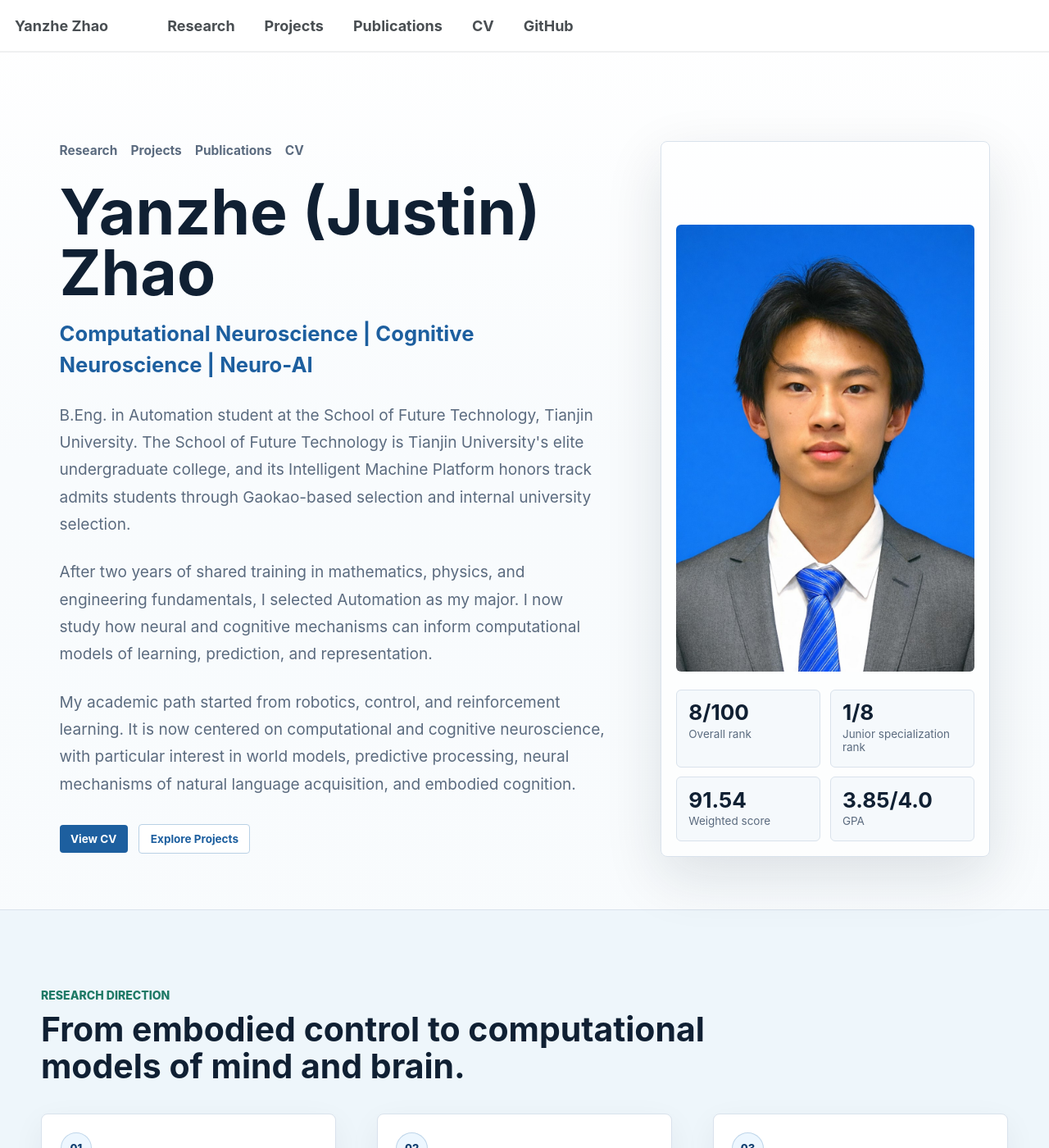
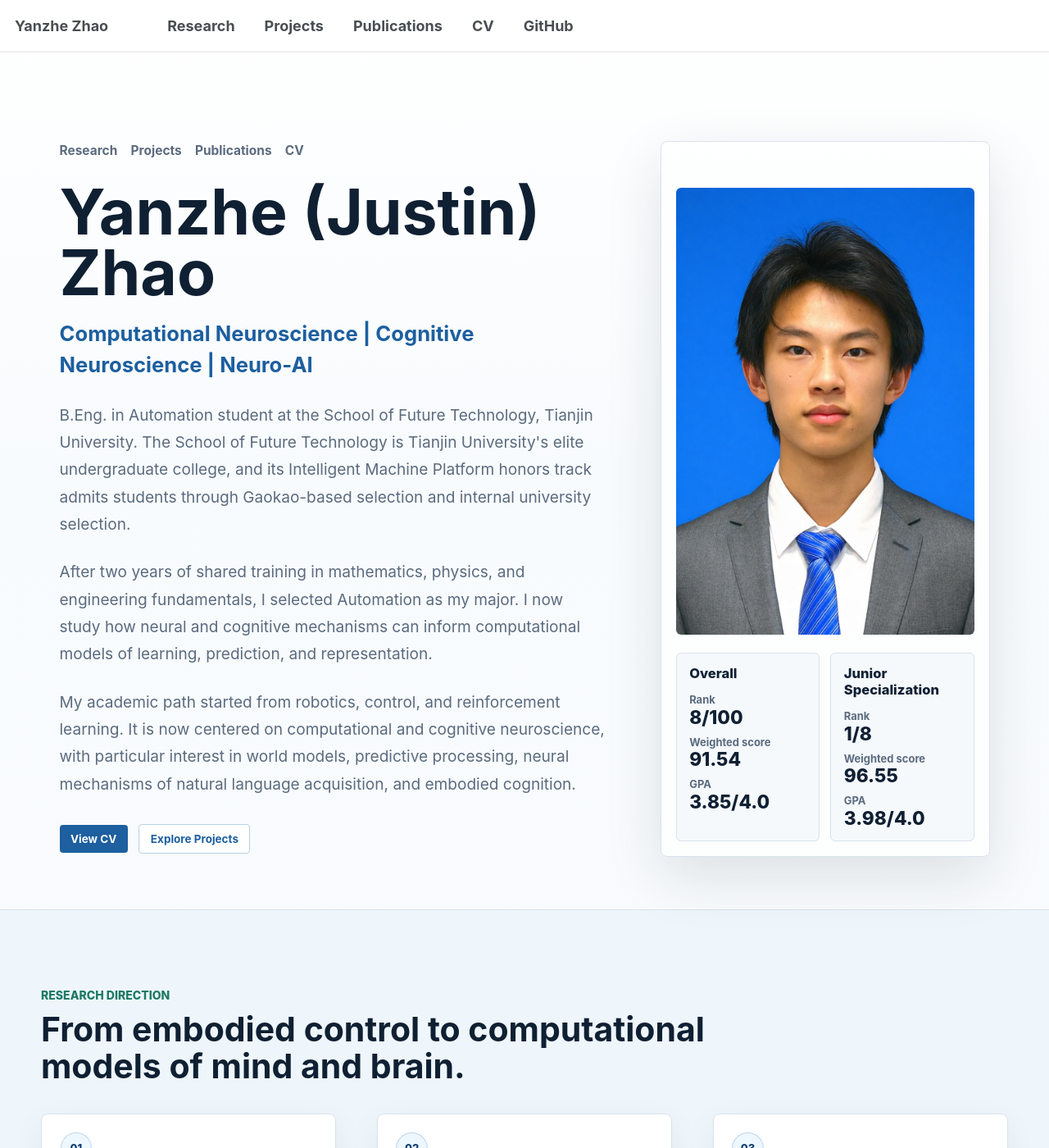
Before and after one commit to JustinZHAO-05/JustinZHAO-05.github.io, a Jekyll site: the page built from _pages/about.md, in a window 1280 px wide and 1400 px high. Shown: the whole window at 82% size. Built offline with Jekyll 4.4.1, drawn with Linux system fonts in a browser that asks for light colours; a script that is not in the unit is left out; some of the changed text lies outside the part shown.

Commit message:
Split academic standing by scope

```diff
--- a/_data/cv.json
+++ b/_data/cv.json
@@ -34,8 +34,10 @@
       "studyType": "Undergraduate",
       "startDate": "2023",
       "endDate": "Present",
-      "gpa": "3.85/4.0",
+      "gpa": "Overall 3.85/4.0; Junior specialization 3.98/4.0",
       "courses": [
+        "Overall standing: rank 8/100, weighted score 91.54, GPA 3.85/4.0",
+        "Junior specialization standing: rank 1/8, weighted score 96.55, GPA 3.98/4.0",
         "Elite first-two-year training in mathematics, physics, and engineering fundamentals",
         "Brain and Cognition",
         "Intelligent Medical Signal Processing",
--- a/_pages/about.md
+++ b/_pages/about.md
@@ -37,11 +37,23 @@ redirect_from:
   </div>
   <aside class="home-hero__profile" aria-label="Academic profile summary">
     <img src="/images/profile-web.jpg" alt="Yanzhe Zhao formal portrait">
-    <div class="fact-grid">
-      <div><strong>8/100</strong><span>Overall rank</span></div>
-      <div><strong>1/8</strong><span>Junior specialization rank</span></div>
-      <div><strong>91.54</strong><span>Weighted score</span></div>
-      <div><strong>3.85/4.0</strong><span>GPA</span></div>
+    <div class="standing-grid" aria-label="Academic standing summary">
+      <section class="standing-card">
+        <h2>Overall</h2>
+        <dl>
+          <div><dt>Rank</dt><dd>8/100</dd></div>
+          <div><dt>Weighted score</dt><dd>91.54</dd></div>
+          <div><dt>GPA</dt><dd>3.85/4.0</dd></div>
+        </dl>
+      </section>
+      <section class="standing-card">
+        <h2>Junior Specialization</h2>
+        <dl>
+          <div><dt>Rank</dt><dd>1/8</dd></div>
+          <div><dt>Weighted score</dt><dd>96.55</dd></div>
+          <div><dt>GPA</dt><dd>3.98/4.0</dd></div>
+        </dl>
+      </section>
     </div>
   </aside>
 </section>
@@ -115,11 +127,23 @@ redirect_from:
       <h3>School of Future Technology, Intelligent Machine Platform</h3>
       <p>The School of Future Technology is Tianjin University's elite undergraduate college. The Intelligent Machine Platform honors track admits students through Gaokao-based selection and internal university selection.</p>
       <p>The first two years provide shared training in mathematics, physics, and engineering fundamentals. After sophomore-year major selection, I chose Automation.</p>
-      <div class="training-feature__metrics">
-        <div><strong>8/100</strong><span>Overall rank</span></div>
-        <div><strong>1/8</strong><span>Junior specialization rank</span></div>
-        <div><strong>91.54</strong><span>Weighted score</span></div>
-        <div><strong>3.85/4.0</strong><span>GPA</span></div>
+      <div class="standing-grid" aria-label="Academic standing by scope">
+        <section class="standing-card">
+          <h4>Overall</h4>
+          <dl>
+            <div><dt>Rank</dt><dd>8/100</dd></div>
+            <div><dt>Weighted score</dt><dd>91.54</dd></div>
+            <div><dt>GPA</dt><dd>3.85/4.0</dd></div>
+          </dl>
+        </section>
+        <section class="standing-card">
+          <h4>Junior Specialization</h4>
+          <dl>
+            <div><dt>Rank</dt><dd>1/8</dd></div>
+            <div><dt>Weighted score</dt><dd>96.55</dd></div>
+            <div><dt>GPA</dt><dd>3.98/4.0</dd></div>
+          </dl>
+        </section>
       </div>
     </article>
 
--- a/_sass/layout/_profile_upgrade.scss
+++ b/_sass/layout/_profile_upgrade.scss
@@ -158,32 +158,53 @@ body {
   border-radius: 6px;
 }
 
-.fact-grid {
+.standing-grid {
   display: grid;
   grid-template-columns: repeat(2, minmax(0, 1fr));
-  gap: 0.65rem;
+  gap: 0.75rem;
 }
 
-.fact-grid div {
-  padding: 0.8rem;
+.standing-card {
+  min-width: 0;
+  padding: 0.85rem;
   background: #f5f9fc;
   border: 1px solid var(--profile-border);
   border-radius: 6px;
 }
 
-.fact-grid strong {
-  display: block;
+.standing-card h2,
+.standing-card h4 {
+  margin: 0 0 0.75rem;
   color: var(--profile-ink);
-  font-size: 1.45rem;
-  line-height: 1;
+  font-size: 0.92rem;
+  font-weight: 800;
+  line-height: 1.2;
+  letter-spacing: 0;
 }
 
-.fact-grid span {
-  display: block;
-  margin-top: 0.25rem;
+.standing-card dl {
+  display: grid;
+  gap: 0.58rem;
+  margin: 0;
+}
+
+.standing-card dl div {
+  min-width: 0;
+}
+
+.standing-card dt {
   color: var(--profile-muted);
-  font-size: 0.75rem;
+  font-size: 0.72rem;
+  font-weight: 700;
   line-height: 1.25;
+}
+
+.standing-card dd {
+  margin: 0.12rem 0 0;
+  color: var(--profile-ink);
+  font-size: 1.26rem;
+  font-weight: 850;
+  line-height: 1;
 }
 
 .home-section {
@@ -308,33 +329,12 @@ body {
   letter-spacing: 0;
 }
 
-.training-feature__metrics {
-  display: grid;
-  grid-template-columns: repeat(2, minmax(0, 1fr));
-  gap: 0.6rem;
+.training-feature .standing-grid {
   margin-top: 1rem;
 }
 
-.training-feature__metrics div {
-  padding: 0.75rem;
-  border: 1px solid var(--profile-border);
-  border-radius: 6px;
+.training-feature .standing-card {
   background: #f4f9fd;
-}
-
-.training-feature__metrics strong {
-  display: block;
-  color: var(--profile-ink);
-  font-size: 1.15rem;
-  line-height: 1;
-}
-
-.training-feature__metrics span {
-  display: block;
-  margin-top: 0.25rem;
-  color: var(--profile-muted);
-  font-size: 0.73rem;
-  line-height: 1.25;
 }
 
 .training-timeline article {
@@ -713,10 +713,25 @@ body {
     font-size: 3rem;
   }
 
-  .fact-grid,
-  .training-feature__metrics,
   .cv-hero {
     grid-template-columns: 1fr;
+  }
+
+  .standing-grid {
+    gap: 0.55rem;
+  }
+
+  .standing-card {
+    padding: 0.7rem;
+  }
+
+  .standing-card h2,
+  .standing-card h4 {
+    font-size: 0.78rem;
+  }
+
+  .standing-card dd {
+    font-size: 1.05rem;
   }
 
   .training-timeline article {
```
Also changed, not shown: _pages/cv.md (+2 -2 lines), 1 other file.
